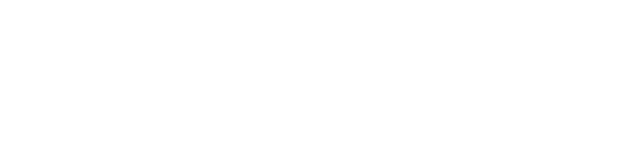
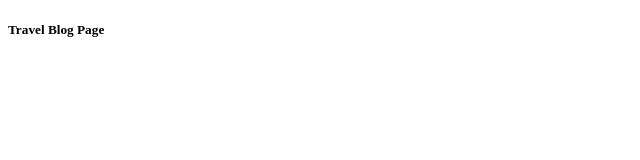
Before and after one commit to Nirajan995/Travel-Page, a plain HTML site: page index.html in a window 1280 px wide. Shown: the full height of the page, 0-640 px from the left. Drawn offline with Linux system fonts and the light colour scheme.

Commit message:
feat: added header for website

```diff
--- a/index.html
+++ b/index.html
@@ -5,11 +5,13 @@
     <meta name="viewport" content="width=device-width, initial-scale=1.0" />
     <title>Travel Blog Page</title>
 
-    <!-- -> master -> main
+    <!-- -> master -> main  (TOp level branch)
     -> development
     -> staging
     -> feature/aboutUs
     -> fix/abc -->
   </head>
-  <body></body>
+  <body>
+    <h5>Travel Blog Page</h5>
+  </body>
 </html>
```
